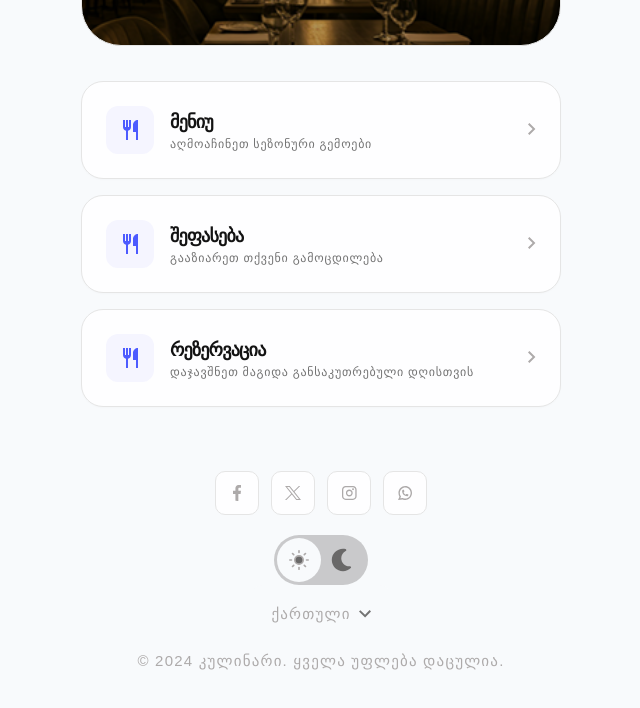
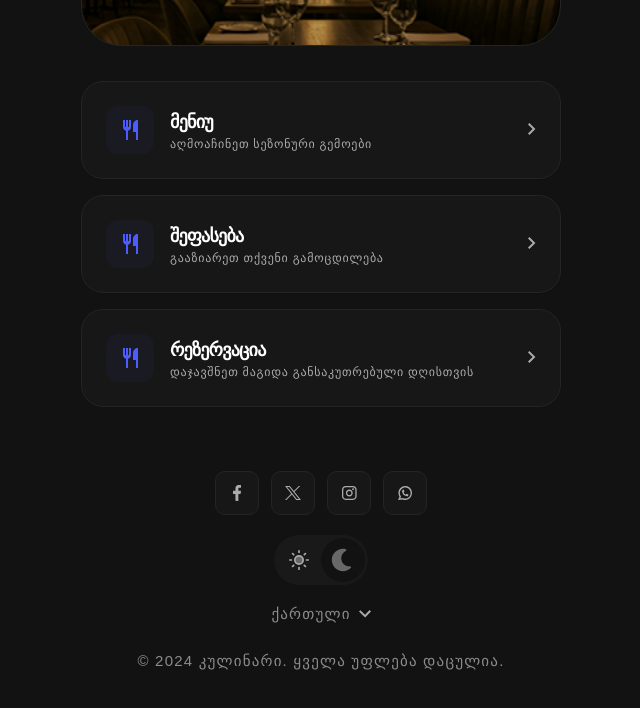
Before and after one commit to Nino5982/qr-menu, a plain HTML site: page index.html in a window 1280 px wide. Both pictures are taken after a click on the button 662 px from the left and 888 px from the top of the page. Shown: the part 328-1036 px from the top of the page, without its empty margins (319-959 px from the left). Drawn offline with Linux system fonts and the light colour scheme.

Commit message:
Enhance theme toggle functionality; add aria attributes and improve active state handling

```diff
--- a/index.html
+++ b/index.html
@@ -175,7 +175,9 @@
         <button
           id="theme-light"
           class="active-theme theme-btn"
-          aria-label="Toggle light theme">
+          aria-label="Toggle light theme"
+          data-theme-value="light"
+          aria-pressed="true">
           <svg
             class="theme-icon"
             width="20"
@@ -200,7 +202,9 @@
         <button
           id="theme-dark"
           class="theme-btn"
-          aria-label="Toggle dark theme">
+          aria-label="Toggle dark theme"
+          data-theme-value="dark"
+          aria-pressed="false">
           <svg xmlns="http://www.w3.org/2000/svg" viewBox="0 0 640 640">
             <path
               d="M320 64C178.6 64 64 178.6 64 320C64 461.4 178.6 576 320 576C388.8 576 451.3 548.8 497.3 504.6C504.6 497.6 506.7 486.7 502.6 477.5C498.5 468.3 488.9 462.6 478.8 463.4C473.9 463.8 469 464 464 464C362.4 464 280 381.6 280 280C280 207.9 321.5 145.4 382.1 115.2C391.2 110.7 396.4 100.9 395.2 90.8C394 80.7 386.6 72.5 376.7 70.3C358.4 66.2 339.4 64 320 64z" />
--- a/script/dark-light.js
+++ b/script/dark-light.js
@@ -1,18 +1,38 @@
-const theme = document.getElementById("theme");
 const themebtns = document.querySelectorAll(".theme-btn");
-// const themeDark = document.getElementById("theme-dark");
+
+const savedTheme = localStorage.getItem("qr-menu-theme");
+console.log(savedTheme);
+
+if (savedTheme === "dark" || savedTheme === "light") {
+  applyTheme(savedTheme);
+}
 
 themebtns.forEach((btn) => {
-  btn.addEventListener("click", (e) => {
-    console.log(btn);
-      console.log(e.target);
+  btn.addEventListener("click", () => {
+    //   let selectedTheme = btn.dataset.themeValue;
+    //   document.body.dataset.theme = selectedTheme;
 
-// if (btn.contains(e.target){})
-
+    //   themebtns.forEach((element) => {
+    //     element.classList.remove("active-theme");
+    //     element.setAttribute("aria-pressed", "false");
+    //   });
+    //   btn.classList.add("active-theme");
+    //   btn.setAttribute("aria-pressed", "true");
+    applyTheme(btn.dataset.themeValue);
+    localStorage.setItem("qr-menu-theme", btn.dataset.themeValue);
   });
 });
 
-function toggleThemeBtn(element) {
-  element.classList.add("active-theme");
-  element.simbling.classList.remove("active-theme");
+function applyTheme(theme) {
+  document.body.dataset.theme = theme;
+
+  themebtns.forEach((themeBtn) => {
+    if (themeBtn.dataset.themeValue === theme) {
+      themeBtn.classList.add("active-theme");
+      themeBtn.setAttribute("aria-pressed", "true");
+    } else {
+      themeBtn.classList.remove("active-theme");
+      themeBtn.setAttribute("aria-pressed", "false");
+    }
+  });
 }
```
